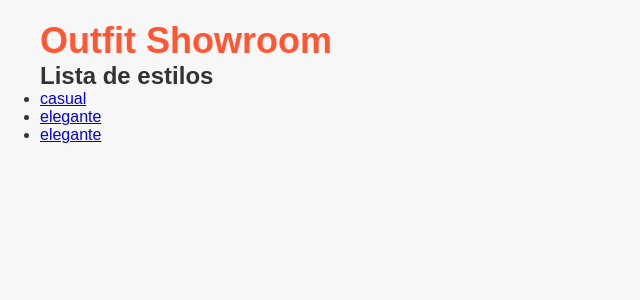
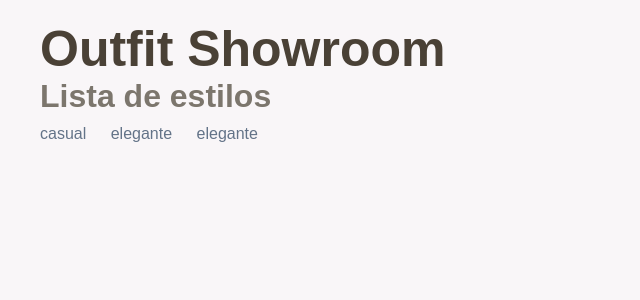
Before and after one commit to INIGO-7/IWebOutfitShowroom, a Django app: page /appOutfitShowroom/estilos in a window 1280 px wide. Shown: the top 300 px of the page, without its empty margins (0-640 px from the left). Run offline with Django 4.2, Linux system fonts and the light colour scheme; data comes from the database, SQL or seed files in the repository.

Commit message:
Update estilos.css

```diff
--- a/OutfitShowroom/appOutfitShowroom/static/css/estilos.css
+++ b/OutfitShowroom/appOutfitShowroom/static/css/estilos.css
@@ -6,7 +6,7 @@ body, h1, h2, p, ul, li {
 
 body {
     font-family: 'Arial', sans-serif;
-    background-color: #f7f7f7;
+    background-color: #f9f6f8;
     color: #333;
 }
 
@@ -17,8 +17,13 @@ body {
 }
 
 h1 {
-    font-size: 36px;
-    color: #ff5733;
+    font-size: 50px;
+    color: #4a4136;
+}
+
+h2 {
+    font-size: 32px;
+    color: #7c766d;
 }
 
 #nav {
@@ -27,6 +32,29 @@ h1 {
     text-align: center;
     padding: 10px;
 }
+
+ul {
+    list-style: none;
+    margin-top: 10px;
+}
+
+li {
+    display: inline;
+    margin-right: 20px;
+
+}
+
+a {
+    color: #637388;
+    text-decoration: none;
+}
+
+a:hover {
+    color: #303a47;
+    text-decoration: underline;
+  }
+
+
 
 #nav ul {
     list-style: none;
```
